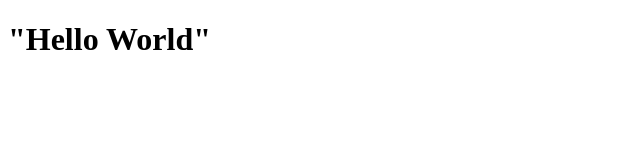
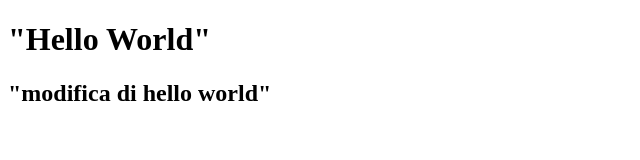
Before and after one commit to jacoposergio/htmlcss-hello, a plain HTML site: page index.html in a window 1280 px wide. Shown: the whole page, without its empty margins (0-640 px from the left). Drawn offline with Linux system fonts and the light colour scheme.

Commit message:
aggiunta sottotitolo

```diff
--- a/index.html
+++ b/index.html
@@ -8,5 +8,6 @@
 </head>
 <body>
     <h1>"Hello World"</h1>
+    <h2>"modifica di hello world"</h2>
 </body>
 </html>
```
